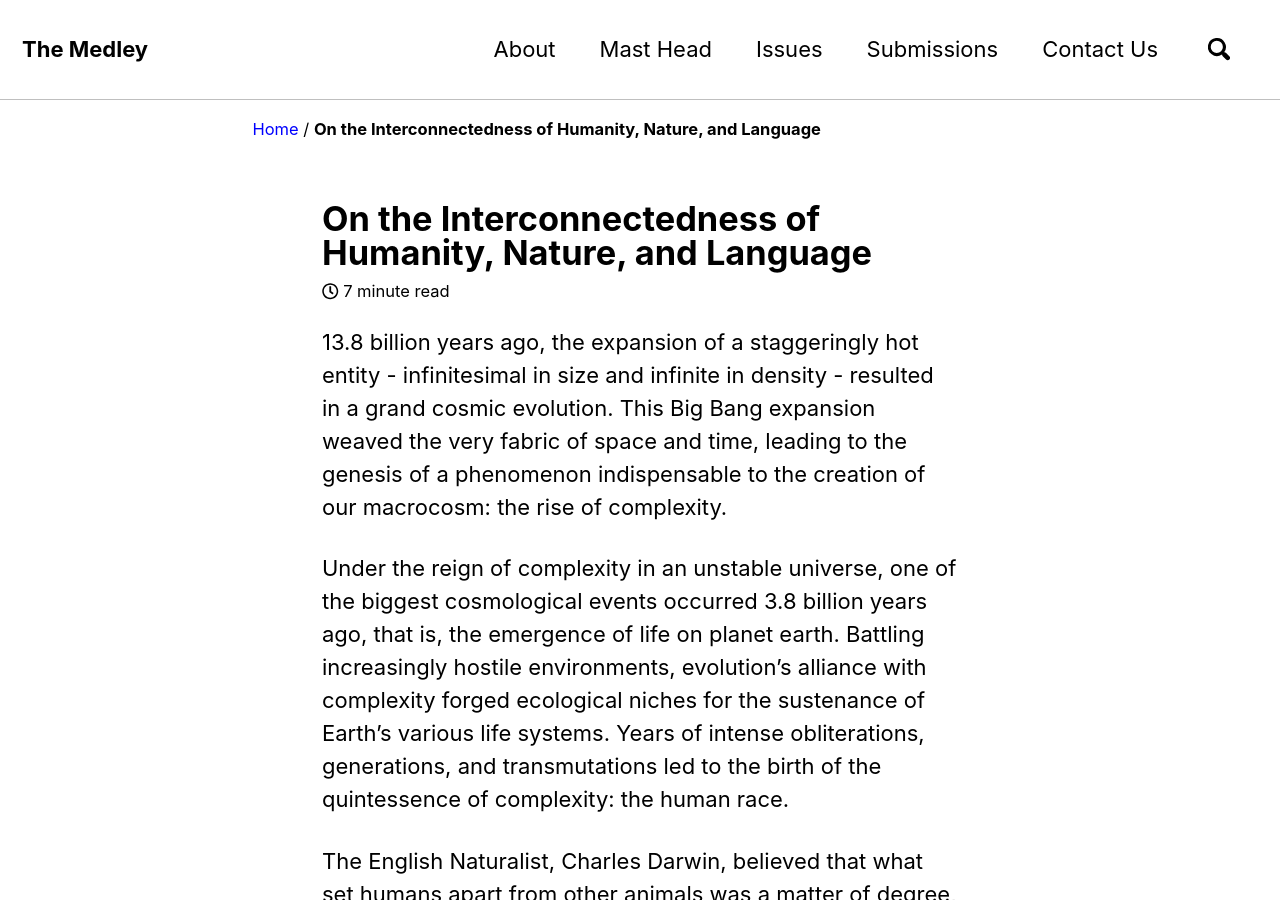
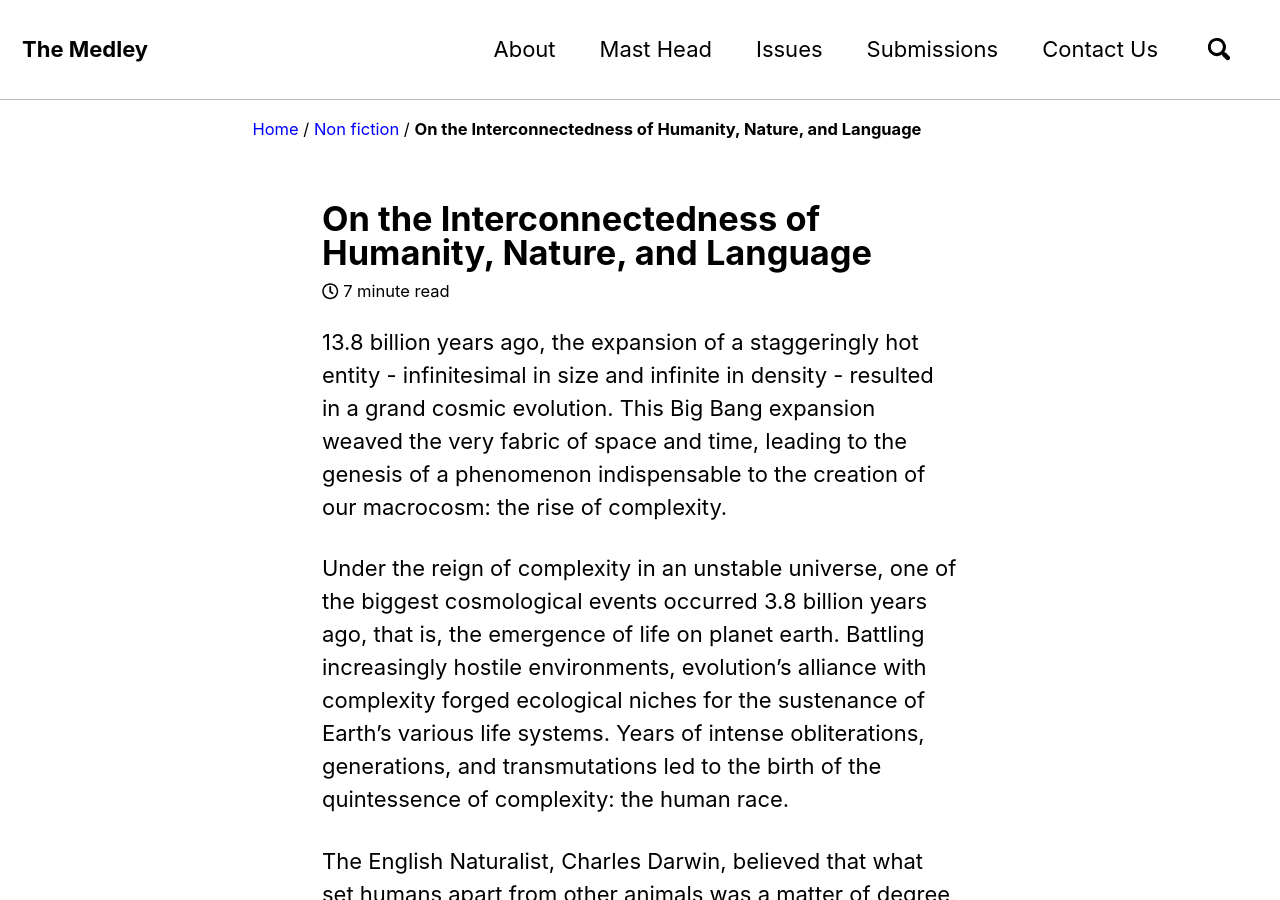
Before and after one commit to TheMedley/TheMedley.github.io, a Jekyll site: the page built from _posts/2018-08-04-on-the-interconnectedness-of-humanity-nature-and-language.md, in a window 1280 px wide and 900 px high. Built offline with Jekyll 4.4.1, drawn with Linux system fonts in a browser that asks for light colours; nearby versions of some CDN libraries; some web fonts are replaced; some of the changed text lies outside the part shown.

Commit message:
Update from Forestry.io - Updated on-the-interconnectedness-of-humanity-nature-and-language.md

```diff
--- a/_posts/2018-08-04-on-the-interconnectedness-of-humanity-nature-and-language.md
+++ b/_posts/2018-08-04-on-the-interconnectedness-of-humanity-nature-and-language.md
@@ -2,12 +2,15 @@
 title: On the Interconnectedness of Humanity, Nature, and Language
 date: 2018-08-04 12:38:42 +0530
 non_fiction: ''
-author: "/Hemakshi.jpg"
+author:
+- "/Hemakshi.jpg"
 author_s_bio: Hemakshi Malik is a physical sciences student at Hansraj College. She
   has lived her entire life in Delhi but has only begun to know it recently.  A budding
   science-fiction and astronomy enthusiast, stargazing gives her immense joy. Creative
   writing and photography have created significant value in her life and continue
   to help her break out of her comfort zone.
+category:
+- Non-Fiction
 
 ---
 13\.8 billion years ago, the expansion of a staggeringly hot entity - infinitesimal in size and infinite in density - resulted in a grand cosmic evolution. This Big Bang expansion weaved the very fabric of space and time, leading to the genesis of a phenomenon indispensable to the creation of our macrocosm: the rise of complexity.
```
